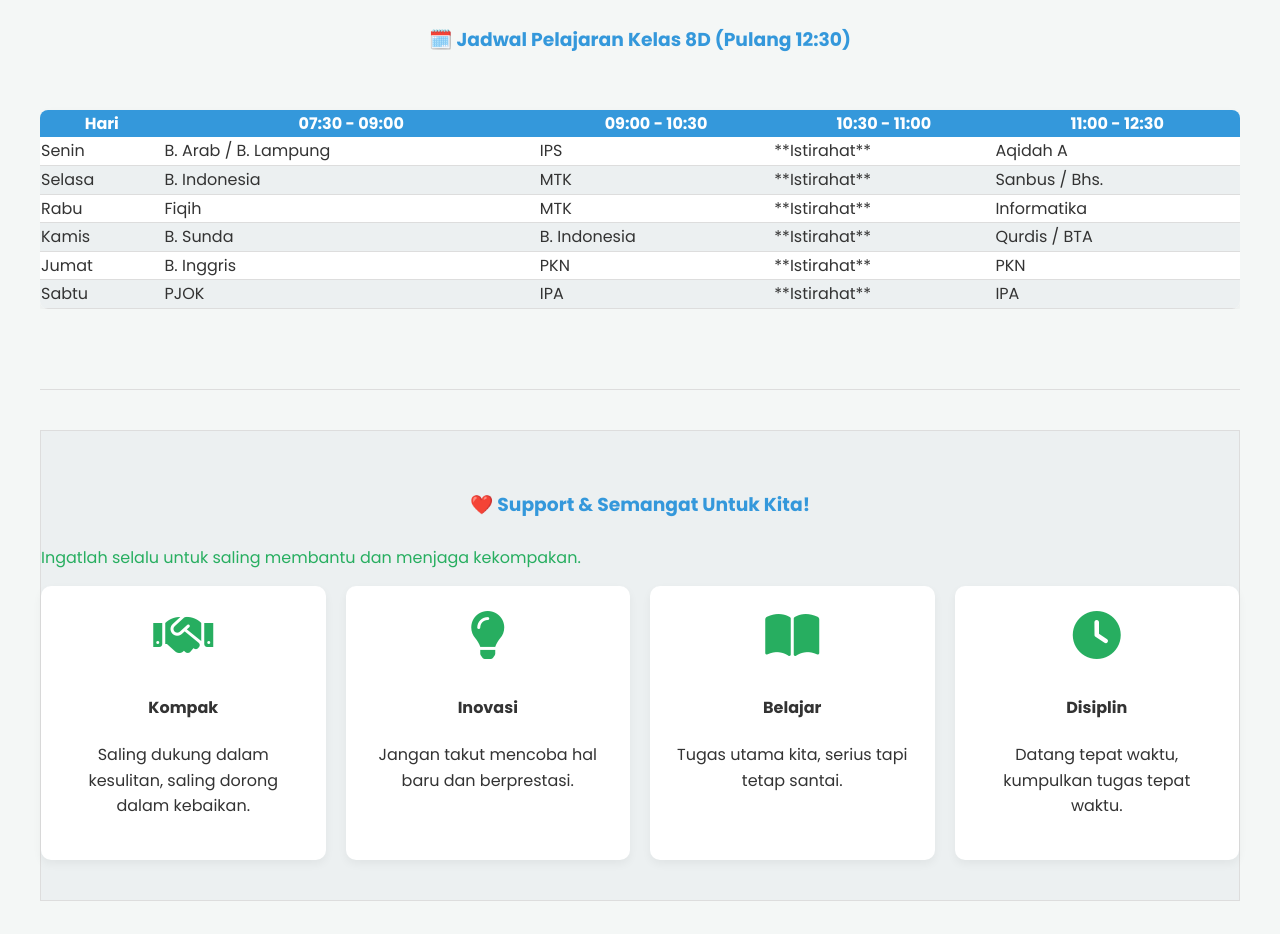
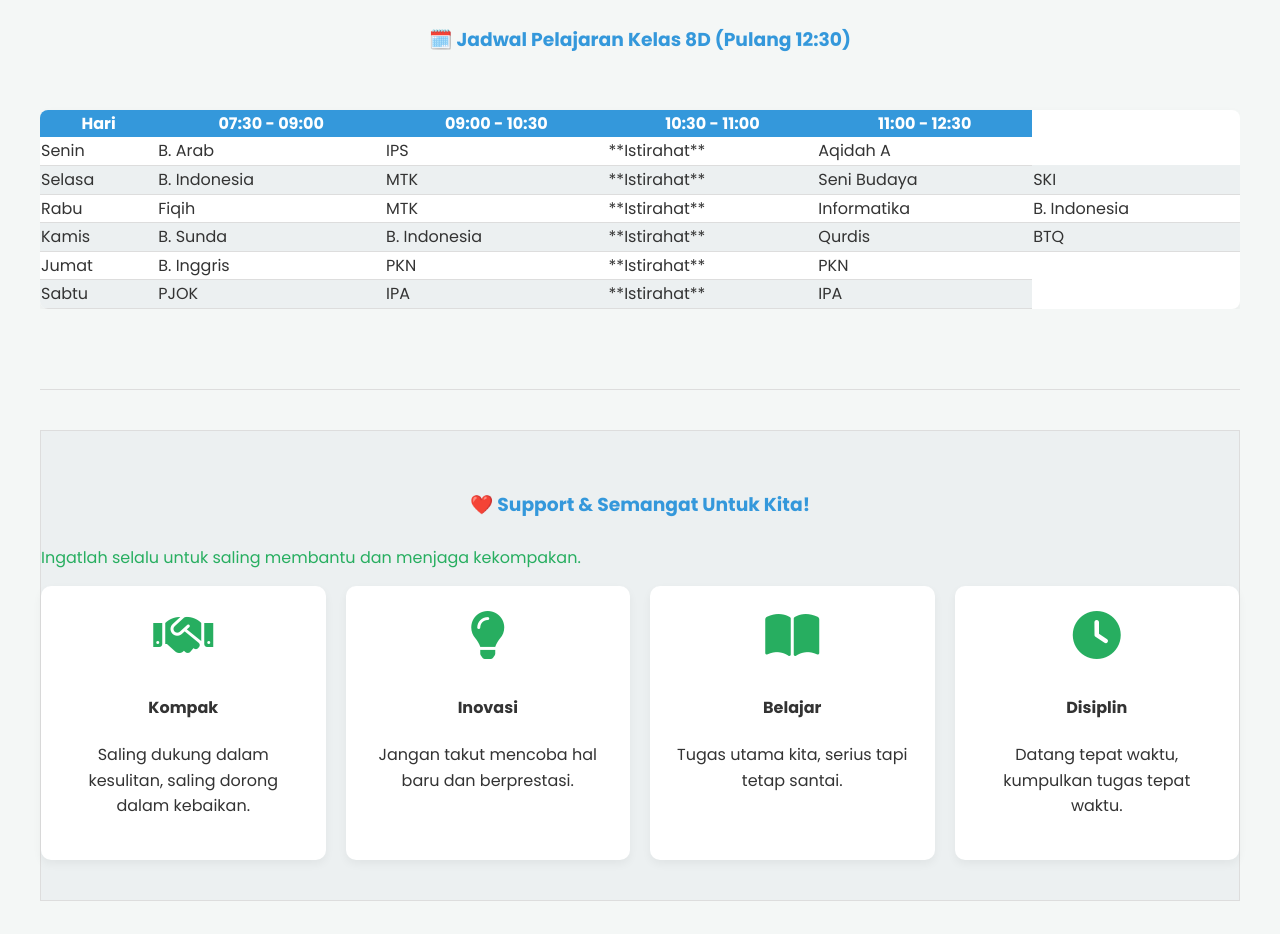
Before and after one commit to arilmaker/Class-8D, a plain HTML site: page index.html in a window 1280 px wide. Shown: the part 1280-2214 px from the top of the page. Drawn offline with Linux system fonts and the light colour scheme.

Commit message:
Update index.html

```diff
--- a/index.html
+++ b/index.html
@@ -424,7 +424,7 @@
                     <tbody>
                         <tr>
                             <td>Senin</td>
-                            <td>B. Arab / B. Lampung</td>
+                            <td>B. Arab</td>
                             <td>IPS</td>
                             <td>**Istirahat**</td>
                             <td>Aqidah A</td>
@@ -434,7 +434,8 @@
                             <td>B. Indonesia</td>
                             <td>MTK</td>
                             <td>**Istirahat**</td>
-                            <td>Sanbus / Bhs.</td>
+                            <td>Seni Budaya</td>
+                            <td>SKI</td>
                         </tr>
                         <tr>
                             <td>Rabu</td>
@@ -442,13 +443,15 @@
                             <td>MTK</td>
                             <td>**Istirahat**</td>
                             <td>Informatika</td>
+                            <td>B. Indonesia</td>
                         </tr>
                         <tr>
                             <td>Kamis</td>
                             <td>B. Sunda</td>
                             <td>B. Indonesia</td>
                             <td>**Istirahat**</td>
-                            <td>Qurdis / BTA</td>
+                            <td>Qurdis</td>
+                             <td>BTQ</td>
                         </tr>
                         <tr>
                             <td>Jumat</td>
```
